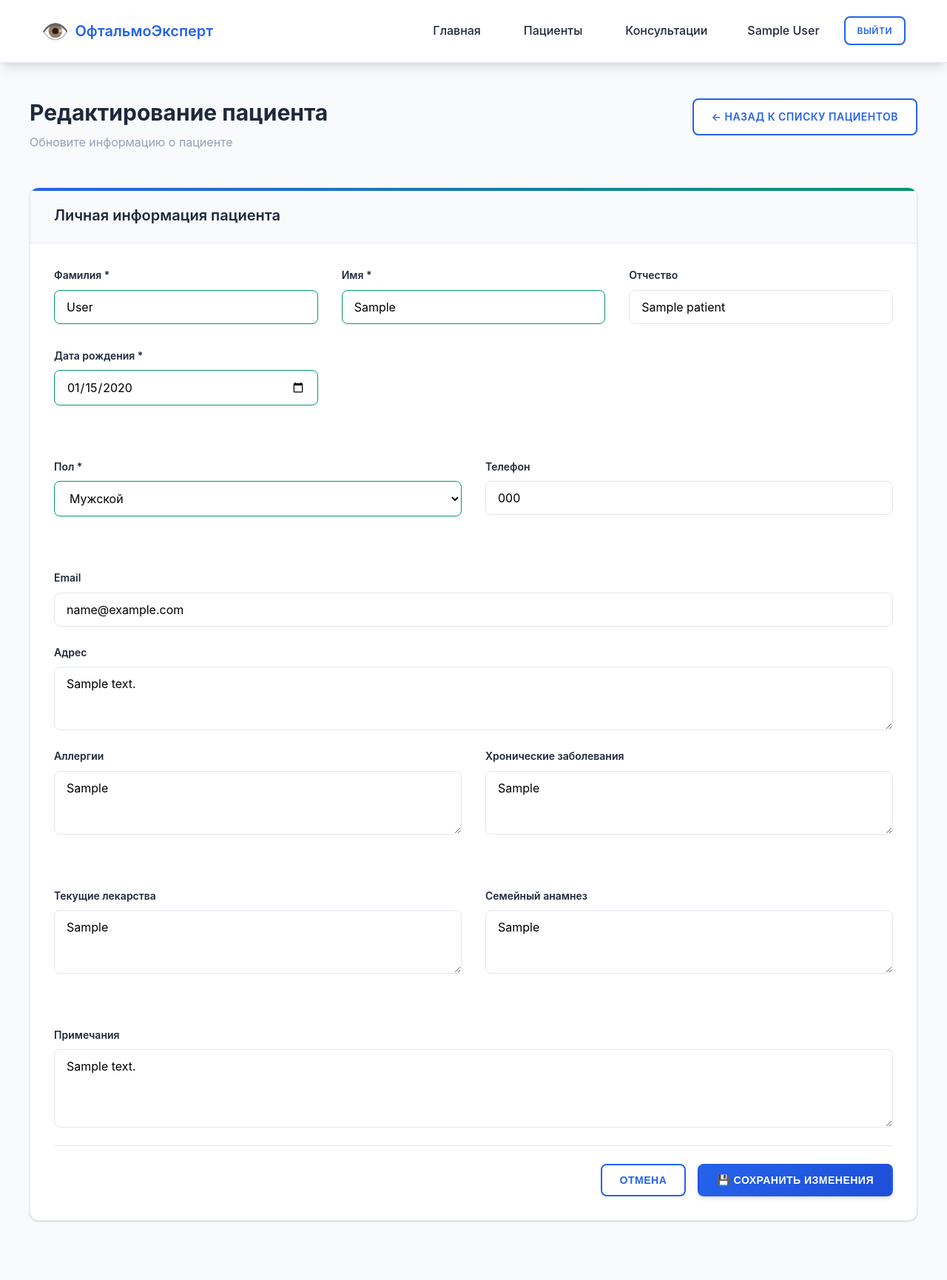
After one commit to 517ANT39/expert-system-for-diagnosing-ophthalmological-diseases, a Flask app: page /patient/1/edit in a window 1280 px wide. The commit adds this page. Shown: the whole page at 74% size. Run offline with Flask 3, Linux system fonts and the light colour scheme; the visitor is signed in with stand-in values (Sample User, id 1); tables that the repository leaves empty hold one stand-in row (values such as "Sample post").

Commit message:
feat: add edit patient and saving for db

```diff
--- a/solution/app/controllers/patient_controller.py
+++ b/solution/app/controllers/patient_controller.py
@@ -341,7 +341,12 @@ def patient_controller(app):
                     'sex': patient.sex.value,
                     'phone': patient.phone,
                     'email': patient.email,
-                    'address': patient.address
+                    'address': patient.address,
+                    'allergies': patient.allergies,
+                    'chronic_diseases': patient.chronic_diseases,
+                    'current_medications': patient.current_medications,
+                    'family_anamnes': patient.family_anamnes,
+                    'notes': patient.notes
                 }
             }), 200
 
@@ -358,3 +363,28 @@ def patient_controller(app):
         finally:
             if db_session:
                 db_session.close()
+
+    @app.route('/patient/<int:patient_id>/edit')
+    @login_required
+    def edit_patient(patient_id):
+        """Страница редактирования пациента"""
+        db_session = None
+        try:
+            db_session = get_db_session()
+
+            # Получаем данные пациента
+            patient = db_session.query(Patient).filter(Patient.id == patient_id).first()
+            if not patient:
+                db_session.close()
+                return "Пациент не найден", 404
+
+            db_session.close()
+
+            # Рендерим шаблон редактирования пациента
+            return render_template('patient/edit-patient.html', patient=patient)
+
+        except Exception as e:
+            print(f"Ошибка при загрузке страницы редактирования пациента: {str(e)}")
+            if db_session:
+                db_session.close()
+            return "Ошибка при загрузке страницы", 500
--- /dev/null
+++ b/solution/app/views/templates/patient/edit-patient.html
@@ -0,0 +1,259 @@
+<!DOCTYPE html>
+<html lang="ru">
+
+<head>
+    <meta charset="UTF-8">
+    <meta name="viewport" content="width=device-width, initial-scale=1.0">
+    <title>Редактирование пациента - ОфтальмоЭксперт</title>
+    <link rel="stylesheet" href="{{ url_for('static', filename='css/main.css') }}">
+    <link rel="stylesheet" href="{{ url_for('static', filename='css/dashboard.css') }}">
+    <link rel="stylesheet" href="{{ url_for('static', filename='css/profile.css') }}">
+</head>
+
+<body class="dashboard-page">
+    <!-- Navigation -->
+    <nav class="navbar">
+        <div class="container">
+            <div class="navbar-content">
+                <a href="{{ url_for('dashboard') }}" class="logo logo-link">
+                    <span class="logo-icon">👁️</span>
+                    <span class="logo-text">ОфтальмоЭксперт</span>
+                </a>
+                <div class="nav-links">
+                    <a href="{{ url_for('dashboard') }}" class="nav-link">Главная</a>
+                    <a href="{{ url_for('patient_list') }}" class="nav-link">Пациенты</a>
+                    <a href="{{ url_for('consultation') }}" class="nav-link">Консультации</a>
+                    <div class="user-menu">
+                        <a href="{{ url_for('profile') }}" class="user-name" id="userName">Загрузка...</a>
+                        <a href="{{ url_for('logout') }}" class="btn btn-sm btn-secondary">Выйти</a>
+                    </div>
+                </div>
+            </div>
+        </div>
+    </nav>
+
+    <!-- Main Content -->
+    <main class="container main-content">
+        <!-- Page Header -->
+        <div class="page-header">
+            <div class="header-content">
+                <h1>Редактирование пациента</h1>
+                <p class="text-muted">Обновите информацию о пациенте</p>
+            </div>
+            <div class="header-actions">
+                <a href="{{ url_for('patient_list') }}" class="btn btn-secondary">
+                    ← Назад к списку пациентов
+                </a>
+            </div>
+        </div>
+
+        <!-- Edit Form -->
+        <div class="card">
+            <div class="card-header">
+                <h2>Личная информация пациента</h2>
+            </div>
+            <div class="card-content">
+                <form class="profile-form" id="patientForm">
+                    <div class="grid grid-2">
+                        <div class="form-group">
+                            <label for="lastName" class="form-label">Фамилия *</label>
+                            <input type="text" id="lastName" class="form-control" placeholder="Введите фамилию" required>
+                        </div>
+                        <div class="form-group">
+                            <label for="firstName" class="form-label">Имя *</label>
+                            <input type="text" id="firstName" class="form-control" placeholder="Введите имя" required>
+                        </div>
+                        <div class="form-group">
+                            <label for="middleName" class="form-label">Отчество</label>
+                            <input type="text" id="middleName" class="form-control" placeholder="Введите отчество">
+                        </div>
+                        <div class="form-group">
+                            <label for="birthday" class="form-label">Дата рождения *</label>
+                            <input type="date" id="birthday" class="form-control" required>
+                        </div>
+                    </div>
+
+                    <div class="grid grid-2">
+                        <div class="form-group">
+                            <label for="sex" class="form-label">Пол *</label>
+                            <select id="sex" class="form-control" required>
+                                <option value="">Выберите пол</option>
+                                <option value="M">Мужской</option>
+                                <option value="F">Женский</option>
+                            </select>
+                        </div>
+                        <div class="form-group">
+                            <label for="phone" class="form-label">Телефон</label>
+                            <input type="tel" id="phone" class="form-control" placeholder="+7 (XXX) XXX-XX-XX">
+                        </div>
+                    </div>
+
+                    <div class="form-group">
+                        <label for="email" class="form-label">Email</label>
+                        <input type="email" id="email" class="form-control" placeholder="email@example.com">
+                    </div>
+
+                    <div class="form-group">
+                        <label for="address" class="form-label">Адрес</label>
+                        <textarea id="address" class="form-control" placeholder="Введите адрес проживания" rows="3"></textarea>
+                    </div>
+
+                    <!-- Медицинская информация -->
+                    <div class="grid grid-2">
+                        <div class="form-group">
+                            <label for="allergies" class="form-label">Аллергии</label>
+                            <textarea id="allergies" class="form-control" placeholder="Укажите аллергии пациента" rows="3"></textarea>
+                        </div>
+                        <div class="form-group">
+                            <label for="chronic_diseases" class="form-label">Хронические заболевания</label>
+                            <textarea id="chronic_diseases" class="form-control" placeholder="Укажите хронические заболевания" rows="3"></textarea>
+                        </div>
+                    </div>
+
+                    <div class="grid grid-2">
+                        <div class="form-group">
+                            <label for="current_medications" class="form-label">Текущие лекарства</label>
+                            <textarea id="current_medications" class="form-control" placeholder="Укажите принимаемые лекарства" rows="3"></textarea>
+                        </div>
+                        <div class="form-group">
+                            <label for="family_anamnes" class="form-label">Семейный анамнез</label>
+                            <textarea id="family_anamnes" class="form-control" placeholder="Укажите семейный анамнез" rows="3"></textarea>
+                        </div>
+                    </div>
+
+                    <div class="form-group">
+                        <label for="notes" class="form-label">Примечания</label>
+                        <textarea id="notes" class="form-control" placeholder="Дополнительные примечания о пациенте" rows="4"></textarea>
+                    </div>
+
+                    <div class="form-actions">
+                        <button type="button" class="btn btn-secondary" onclick="window.location.href='{{ url_for("patient_list") }}'">
+                            Отмена
+                        </button>
+                        <button type="submit" class="btn btn-primary">
+                            💾 Сохранить изменения
+                        </button>
+                    </div>
+                </form>
+            </div>
+        </div>
+    </main>
+
+    <script src="{{ url_for('static', filename='js/auth.js') }}"></script>
+    <script>
+        // Получаем ID пациента из пути URL
+        function getPatientIdFromPath() {
+            const pathSegments = window.location.pathname.split('/');
+            // Путь: /patient/1/edit, поэтому patient_id будет на позиции 2
+            for (let i = 0; i < pathSegments.length; i++) {
+                if (pathSegments[i] === 'patient' && i + 1 < pathSegments.length) {
+                    const patientId = parseInt(pathSegments[i + 1]);
+                    if (!isNaN(patientId)) {
+                        return patientId;
+                    }
+                }
+            }
+            return null;
+        }
+
+        // Функция для загрузки данных пациента в форму
+        async function loadPatientDataToForm() {
+            const patientId = getPatientIdFromPath();
+
+            if (!patientId) {
+                alert('ID пациента не найден в URL');
+                window.location.href = "{{ url_for('patient_list') }}";
+                return;
+            }
+
+            try {
+                const response = await fetch(`/api/patients/${patientId}`);
+                const result = await response.json();
+
+                if (result.success) {
+                    const patient = result.patient;
+
+                    // Заполняем форму данными пациента
+                    document.getElementById('lastName').value = patient.last_name || '';
+                    document.getElementById('firstName').value = patient.first_name || '';
+                    document.getElementById('middleName').value = patient.middle_name || '';
+                    document.getElementById('birthday').value = patient.birthday || '';
+                    document.getElementById('sex').value = patient.sex || '';
+                    document.getElementById('phone').value = patient.phone || '';
+                    document.getElementById('email').value = patient.email || '';
+                    document.getElementById('address').value = patient.address || '';
+                    document.getElementById('allergies').value = patient.allergies || '';
+                    document.getElementById('chronic_diseases').value = patient.chronic_diseases || '';
+                    document.getElementById('current_medications').value = patient.current_medications || '';
+                    document.getElementById('family_anamnes').value = patient.family_anamnes || '';
+                    document.getElementById('notes').value = patient.notes || '';
+                } else {
+                    console.error('Ошибка загрузки данных пациента:', result.message);
+                    alert('Ошибка загрузки данных пациента: ' + result.message);
+                    window.location.href = "{{ url_for('patient_list') }}";
+                }
+            } catch (error) {
+                console.error('Ошибка загрузки данных пациента:', error);
+                alert('Ошибка загрузки данных пациента');
+                window.location.href = "{{ url_for('patient_list') }}";
+            }
+        }
+
+        // Обработка формы редактирования пациента
+        document.getElementById('patientForm').addEventListener('submit', async function (e) {
+            e.preventDefault();
+
+            const patientId = getPatientIdFromPath();
+
+            if (!patientId) {
+                alert('ID пациента не найден');
+                return;
+            }
+
+            const formData = {
+                last_name: document.getElementById('lastName').value,
+                first_name: document.getElementById('firstName').value,
+                middle_name: document.getElementById('middleName').value,
+                birthday: document.getElementById('birthday').value,
+                sex: document.getElementById('sex').value,
+                phone: document.getElementById('phone').value,
+                email: document.getElementById('email').value,
+                address: document.getElementById('address').value,
+                allergies: document.getElementById('allergies').value,
+                chronic_diseases: document.getElementById('chronic_diseases').value,
+                current_medications: document.getElementById('current_medications').value,
+                family_anamnes: document.getElementById('family_anamnes').value,
+                notes: document.getElementById('notes').value
+            };
+
+            try {
+                const response = await fetch(`/api/patients/${patientId}`, {
+                    method: 'PUT',
+                    headers: {
+                        'Content-Type': 'application/json',
+                    },
+                    body: JSON.stringify(formData)
+                });
+
+                const result = await response.json();
+
+                if (result.success) {
+                    alert('Изменения успешно сохранены!');
+                    window.location.href = "{{ url_for('patient_list') }}";
+                } else {
+                    alert('Ошибка сохранения: ' + result.message);
+                }
+            } catch (error) {
+                console.error('Ошибка сохранения:', error);
+                alert('Ошибка сохранения данных');
+            }
+        });
+
+        // Загружаем данные пациента при загрузке страницы
+        document.addEventListener('DOMContentLoaded', function() {
+            loadPatientDataToForm();
+        });
+    </script>
+</body>
+
+</html>
--- a/solution/app/views/templates/patient/patient-history.html
+++ b/solution/app/views/templates/patient/patient-history.html
@@ -80,9 +80,8 @@
                     <a href="{{ url_for('consultation', patient_id=patient.id) }}" class="btn btn-primary">
                         🆕 Новая консультация
                     </a>
-                    <a href="{{ url_for('patient_new') }}?edit={{ patient.id }}" class="btn btn-secondary">
-                        ✏️ Редактировать
-                    </a>
+                    <!-- ИСПРАВЛЕННАЯ ССЫЛКА - добавлен вызов функции edit_patient -->
+                    <a href="{{ url_for('edit_patient', patient_id=patient.id) }}" class="btn btn-sm btn-primary">✏️ Редактировать</a>
                 </div>
             </div>
         </div>
```
